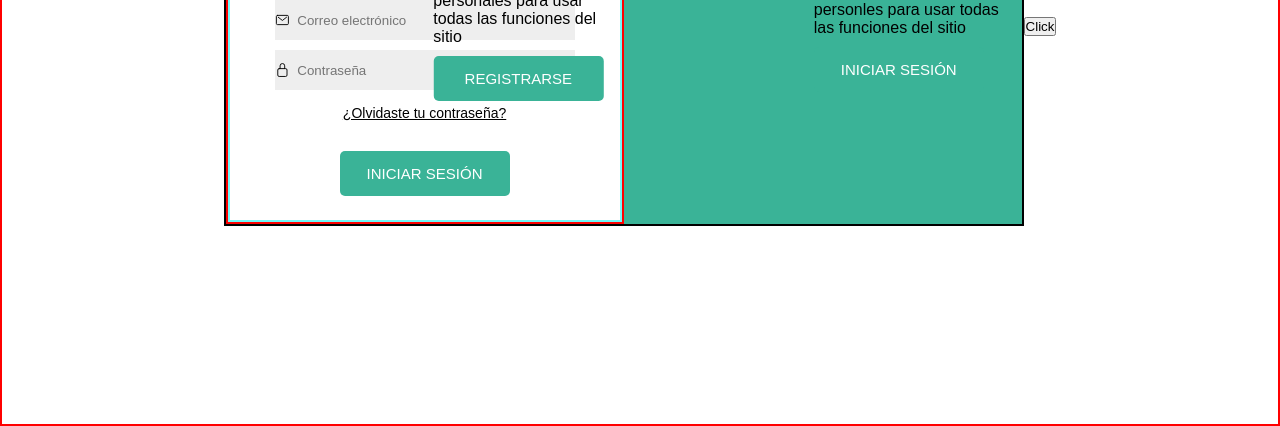
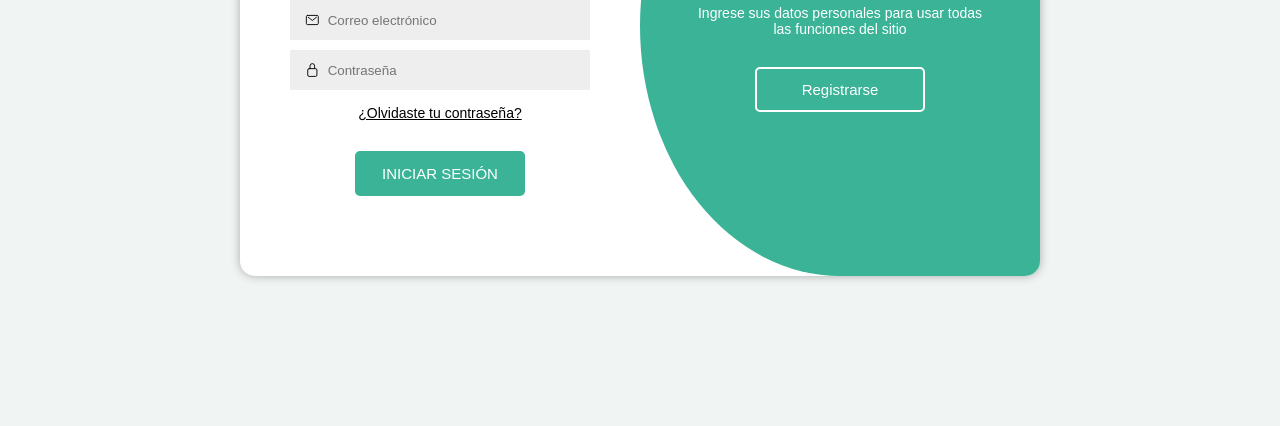
Before and after one commit to jaimevasquezvfarid65-png/BODEGA_LOS_ROSALES, a plain HTML site: page Login.html in a window 1280 px wide. Shown: the part 374-800 px from the top of the page. Drawn offline with nearby package versions, Linux system fonts and the light colour scheme.

Commit message:
Finalice el registro

```diff
--- a/Login.html
+++ b/Login.html
@@ -33,7 +33,7 @@
                 <div class="Redes-sociales">
                     <ion-icon name="logo-whatsapp"></ion-icon>
                 </div>
-                    <span>Use su correo electrónico y contraseña para registrarse</span>
+                    <span>Use su correo electrónico para registrarse</span>
                     <div class="contenido-input">
                         <ion-icon name="person-outline"></ion-icon>
                         <input type="Usuario" placeholder="Nombre y Apellidos">
@@ -49,20 +49,19 @@
                     <button class="button">REGISTRARSE</button>
             </form>
         </div>
-        <div class="contenedor-ingreso">
-            <div class="welcome sign-up welcome">
+       <div class="contenedor-welcome">
+            <div class="welcome-sign-up welcome">
                 <h3>¡Bienvenido!</h3>
                 <p>Ingrese sus datos personales para usar todas las funciones del sitio</p>
-                <button class="button" id="btn sign-up">REGISTRARSE</button>
+                <button class="button" id="btn-sign-up">Registrarse</button>
             </div>
-            <div class="welcome sign-in welcome">
+            <div class="welcome-sign-in welcome">
                 <h3>¡Hola!</h3>
-                <p>Registrese con sus datos personles para usar todas las funciones del sitio</p>
-                <button class="button" id="btn sign-in">INICIAR SESIÓN</button>
+                <p>Registrese con sus datos personales para usar todas las funciones del sitio</p>
+                <button class="button" id="btn-sign-in">Iniciar Sesión</button>
             </div>
-        </div>
+       </div>
     </div>
-    <button id="btn">Click</button>
     <script src="script.js"></script>
     <script type="module" src="https://unpkg.com/ionicons@7.1.0/dist/ionicons/ionicons.esm.js"></script>
     <script nomodule src="https://unpkg.com/ionicons@7.1.0/dist/ionicons/ionicons.js"></script>
--- a/script.js
+++ b/script.js
@@ -1,5 +1,11 @@
-const btn = document.getElementById("btn");
-const contenedor = document.querySelector(".contenedor")
-btn.addEventListener("click",()=>{
-    contenedor.classList.toggle("toggle");
+const contenedor = document.querySelector(".contenedor");
+const btnSignIn = document.getElementById("btn-sign-in");
+const btnSignUp = document.getElementById("btn-sign-up");
+
+btnSignIn.addEventListener("click",()=>{
+    contenedor.classList.remove("toggle");
 });
+btnSignUp.addEventListener("click",()=>{
+    contenedor.classList.add("toggle");
+
+});
--- a/style-login.css
+++ b/style-login.css
@@ -5,27 +5,28 @@
     box-sizing: border-box;
 }
 body{
-    border: 2px solid red;
     width: 100%;
     height: 100vh;
     display: flex;
     justify-content: center;
     align-items: center;
+    background-color: #F0F4F3;
 }
 .contenedor{
-    border: 2px solid black;
     width: 800px;
-    height: 400px;
+    height: 500px;
     display: flex;
     position: relative;
+    background-color: white;
+    border-radius: 15px;
+    overflow: hidden;
+    box-shadow: 0 0 10px rgb(0,0,0,0.3);
 }
 .contenedor-form{
-    border: 2px solid red;
     width: 100%;
     overflow: hidden;
 }
 .contenedor-form form{
-    border: 2px solid rgb(113, 247, 247);
     height: 100%;
     display: flex;
     flex-direction:column;
@@ -61,7 +62,7 @@ body{
     justify-content: center;
     align-items: center;
     gap: 8px;
-    padding: 0,15px;
+    padding: 0 15px;
     background-color: #EEEEEE;
 }
 .contenido-input input{
@@ -89,7 +90,6 @@ body{
     color: white;
 }
 /*Animaciones del formulario*/
-
 .sign-up{
     transform: translateX(-100%);
 }
@@ -99,9 +99,8 @@ body{
 .contenedor.toggle .sign-up{
     transform: translateX(0);
 }
-
 /*welcome*/
-.contenedor-ingreso{
+.contenedor-welcome{
     position: absolute;
     width: 50%;
     height: 100%;
@@ -109,5 +108,42 @@ body{
     align-items: center;
     transform: translateX(100%);
     background-color: #3AB397;
-
+    transition: transform 0.5s ease-in-out, border-radius 0.5s ease-in-out;
+    overflow: hidden;
+    border-radius: 50% 0 0 50%;
 }
+.contenedor.toggle .contenedor-welcome{
+    transform: translateX(0);
+    border-radius: 0 50% 50% 0;
+    background-color: #3AABAD;
+}
+.contenedor-welcome .welcome{
+    position: absolute;
+    display: flex;
+    flex-direction: column;
+    align-items: center;
+    gap: 20px;
+    padding: 0 50px;
+    color: white;
+    transition: transform 0.5s ease-in-out;
+}
+.welcome-sign-in{
+    transform: translateX(100%);
+}
+.contenedor-welcome h3{
+    font-size: 40px;
+}
+.contenedor-welcome p{
+    font-size: 14px;
+    text-align: center;
+}
+.contenedor-welcome .button{
+    border: 2px solid white;
+    background-color: transparent;
+}
+.contenedor.toggle .welcome-sign-in{
+    transform: translateX(0);
+}
+.contenedor.toggle .welcome-sign-up{
+    transform: translateX(-100%);
+}
```
